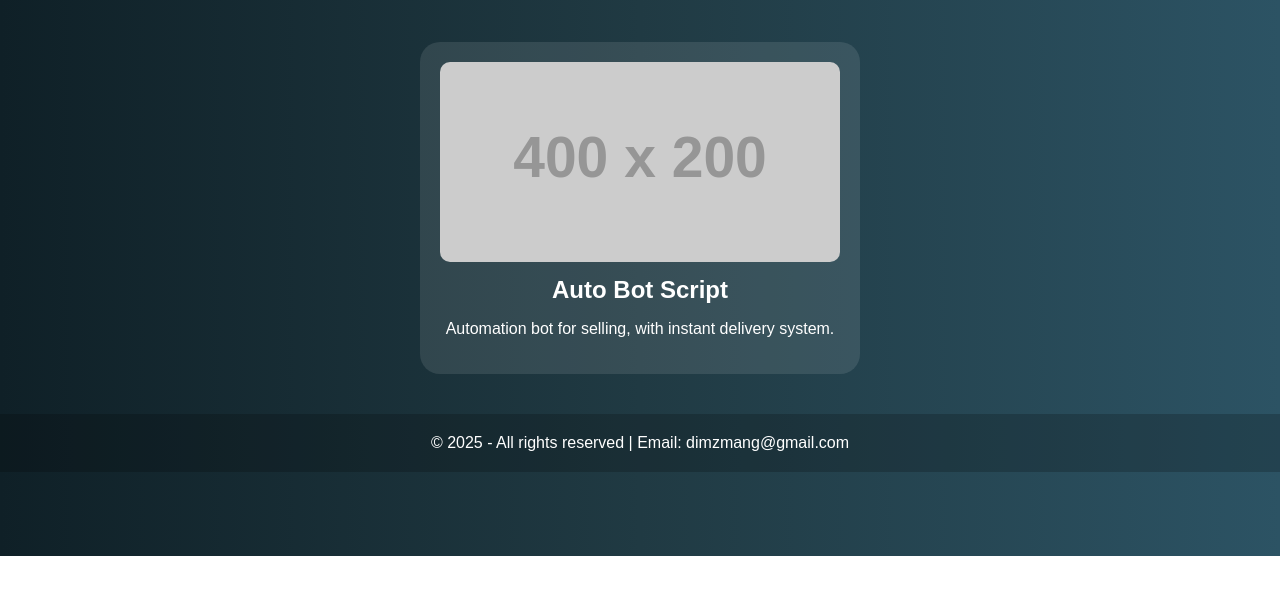
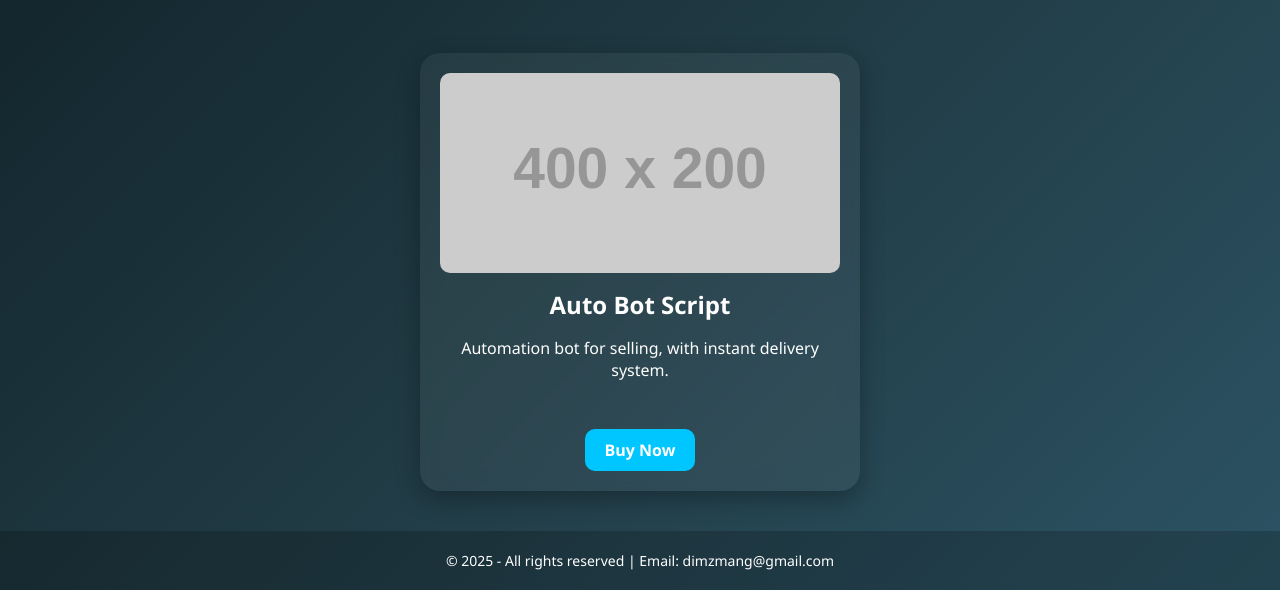
Before and after one commit to DimzTheGenshiro/previewjelah, a plain HTML site: page index.html in a window 1280 px wide. Shown: the part 244-834 px from the top of the page. Before the commit the page ends 800 px from the top, so only its background shows below. Drawn offline with Linux system fonts and the light colour scheme; placeholder pictures from the web are drawn by us; a script that the page names is missing.

Commit message:
Update index.html

```diff
--- a/index.html
+++ b/index.html
@@ -7,10 +7,15 @@
   <style>
     body {
       margin: 0;
-      font-family: Arial, sans-serif;
-      background: linear-gradient(to right, #0f2027, #203a43, #2c5364);
+      font-family: 'Segoe UI', sans-serif;
+      background: linear-gradient(135deg, #0f2027, #203a43, #2c5364);
       color: white;
       text-align: center;
+      animation: fadeIn 1s ease;
+    }
+    @keyframes fadeIn {
+      from {opacity: 0;}
+      to {opacity: 1;}
     }
     header {
       padding: 40px 20px 20px;
@@ -18,30 +23,65 @@
     header img {
       width: 100px;
       border-radius: 20px;
+      transition: transform 0.3s ease;
+    }
+    header img:hover {
+      transform: scale(1.05);
     }
     header h1 {
       margin-top: 10px;
       font-size: 32px;
+      background: linear-gradient(to right, #00c6ff, #0072ff);
+      -webkit-background-clip: text;
+      -webkit-text-fill-color: transparent;
     }
     .product {
-      background: rgba(255,255,255,0.1);
+      background: rgba(255, 255, 255, 0.05);
+      backdrop-filter: blur(10px);
       margin: 20px auto;
       padding: 20px;
       border-radius: 20px;
       width: 90%;
       max-width: 400px;
+      box-shadow: 0 8px 24px rgba(0,0,0,0.3);
+      transition: all 0.3s ease;
+    }
+    .product:hover {
+      transform: scale(1.01);
+      box-shadow: 0 12px 28px rgba(0,0,0,0.4);
     }
     .product img {
       width: 100%;
       border-radius: 10px;
+      transition: transform 0.3s ease;
+    }
+    .product img:hover {
+      transform: scale(1.02);
     }
     .product h2 {
       margin: 10px 0;
     }
+    .buy-btn {
+      margin-top: 10px;
+      display: inline-block;
+      padding: 10px 20px;
+      background: #00c6ff;
+      color: #fff;
+      border: none;
+      border-radius: 10px;
+      cursor: pointer;
+      font-weight: bold;
+      text-decoration: none;
+      transition: background 0.3s;
+    }
+    .buy-btn:hover {
+      background: #0072ff;
+    }
     footer {
       margin-top: 40px;
       padding: 20px;
-      background: rgba(0,0,0,0.2);
+      background: rgba(0, 0, 0, 0.2);
+      font-size: 14px;
     }
   </style>
 </head>
@@ -57,6 +97,8 @@
     <h2>Auto Bot Script</h2>
     <p>Automation bot for selling, with instant delivery system.</p>
     <div id="paypal-button-container"></div>
+    <br>
+    <a href="#" class="buy-btn">Buy Now</a>
   </div>
 
   <footer>
@@ -78,7 +120,6 @@
       onApprove: function(data, actions) {
         return actions.order.capture().then(function(details) {
           alert('Thanks, ' + details.payer.name.given_name + '! Your product will be sent to your email.');
-          // Kamu bisa tambahkan AJAX fetch di sini untuk kirim data ke backend/mailer
         });
       }
     }).render('#paypal-button-container');
```
